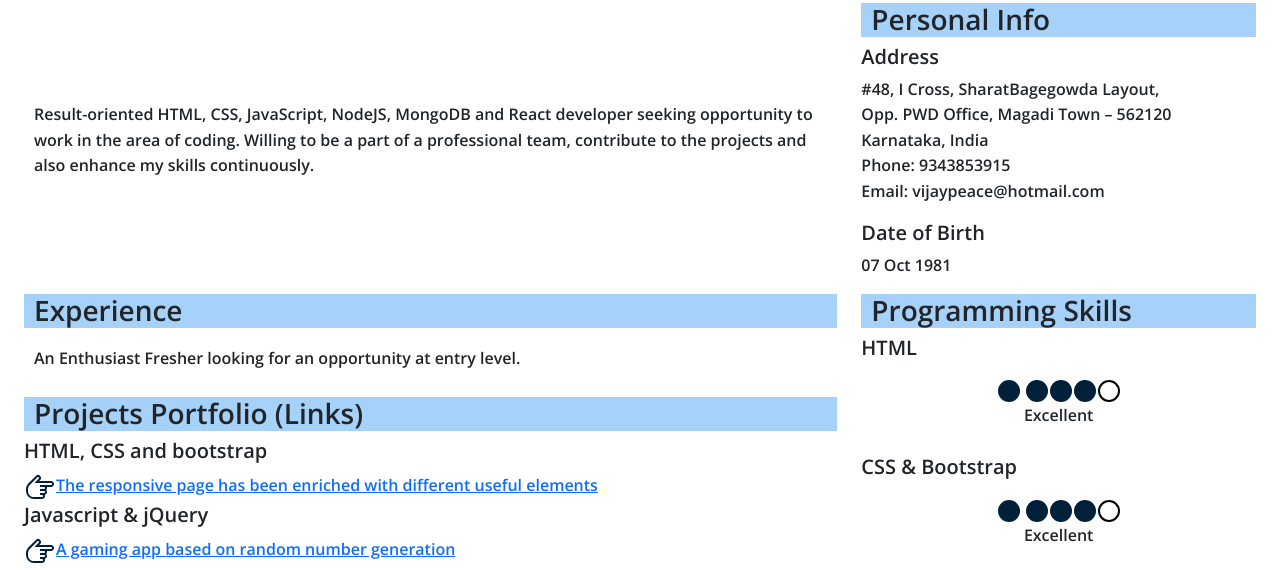
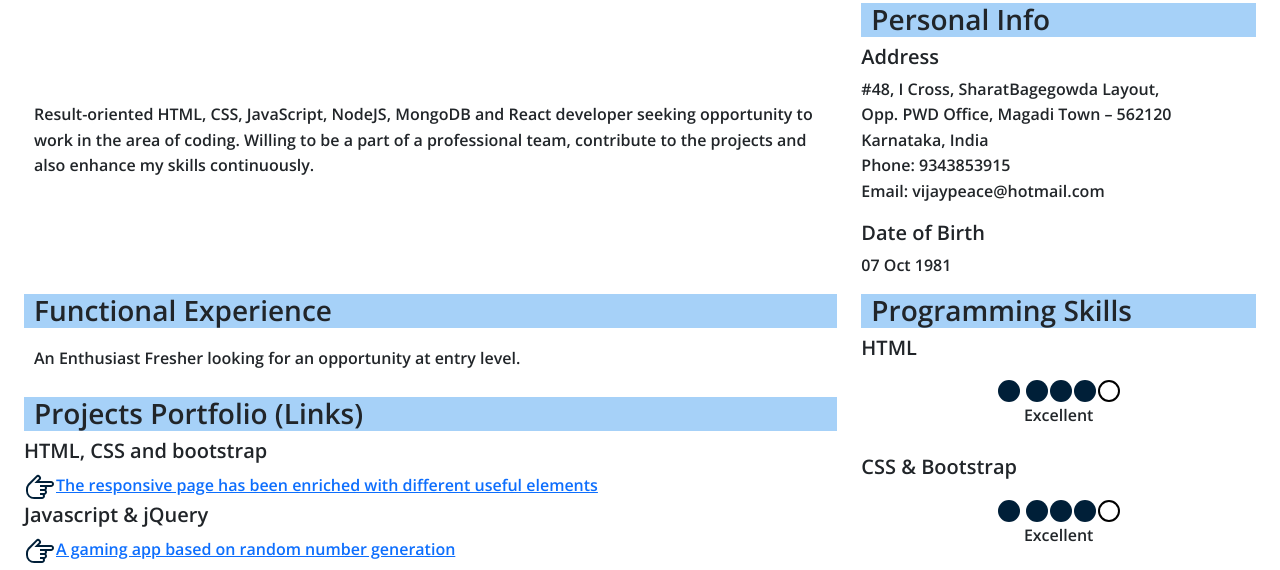
Before and after one commit to vijay-work/cv, a plain HTML site: page index.html in a window 1280 px wide. Shown: the part 187-757 px from the top of the page. Drawn offline with nearby package versions, Linux system fonts and the light colour scheme.

Commit message:
Update index.html

```diff
--- a/index.html
+++ b/index.html
@@ -50,7 +50,7 @@
 <div class="col-11 col-sm-8 mx-auto my-auto" >
 
     <div id="experience">
-        <h3>Experience</h3>
+        <h3>Functional Experience</h3>
         <p>An Enthusiast Fresher looking for an opportunity at entry level.
         </p>
     </div>
```
